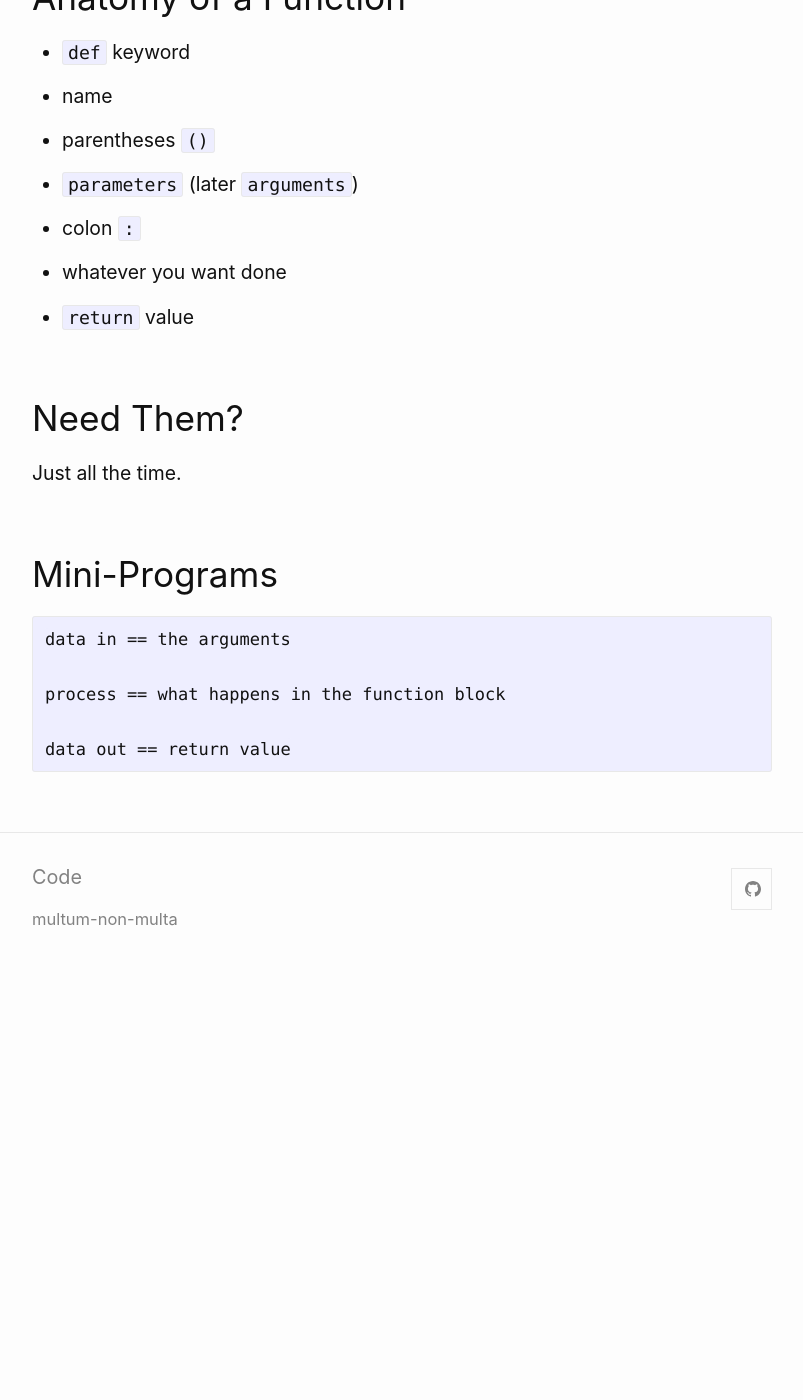
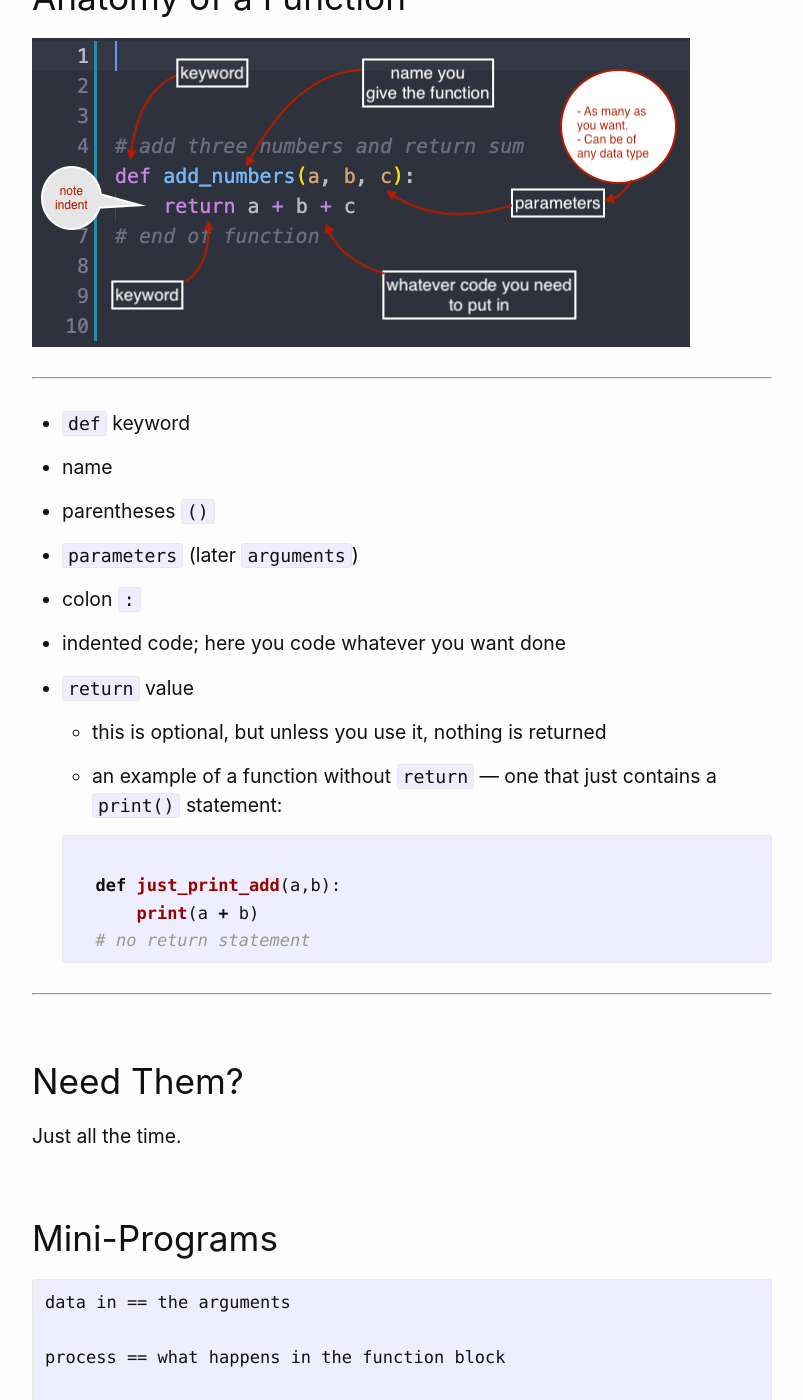
Before and after one commit to multum-non-multa/code, a Jekyll site: the page built from _posts/2021-09-08-intro-to-functions.md, in a window 1280 px wide and 1400 px high, scrolled down 1379 px. Shown: the whole window, without its empty margins (238-1041 px from the left). Built offline with Jekyll 4.4.1, drawn with Linux system fonts in a browser that asks for light colours; before the commit the page ends 2371 px from its top, so only the background shows below that.

Commit message:
adding stuff on function post

````diff
--- a/_posts/2021-09-08-intro-to-functions.md
+++ b/_posts/2021-09-08-intro-to-functions.md
@@ -43,6 +43,10 @@ ratio = calc_ratio(savings_account_balance, debt_owed)
 
 ## Anatomy of a Function
 
+![Anatomy](/code/assets/images/functions/anatomy.png)
+
+---
+
 - `def` keyword
 
 - name
@@ -53,9 +57,22 @@ ratio = calc_ratio(savings_account_balance, debt_owed)
 
 - colon `:`
 
-- whatever you want done
+- indented code; here you code whatever you want done
 
 - `return` value
+
+    - this is optional, but unless you use it, nothing is returned
+
+    - an example of a function without `return` --- one that just contains a `print()` statement:
+
+    ```python
+
+    def just_print_add(a,b):
+        print(a + b)
+    # no return statement
+    ```
+
+---
 
 ## Need Them?
 
````
Also changed, not shown: assets/images/functions/anatomy.png (added), 4 other files.
